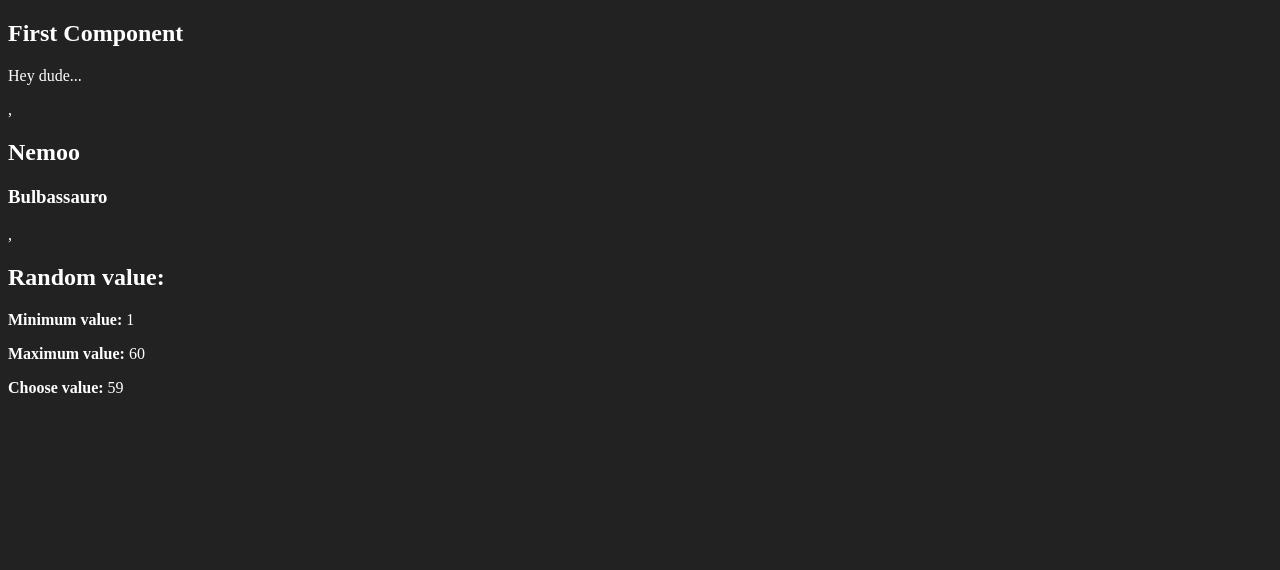
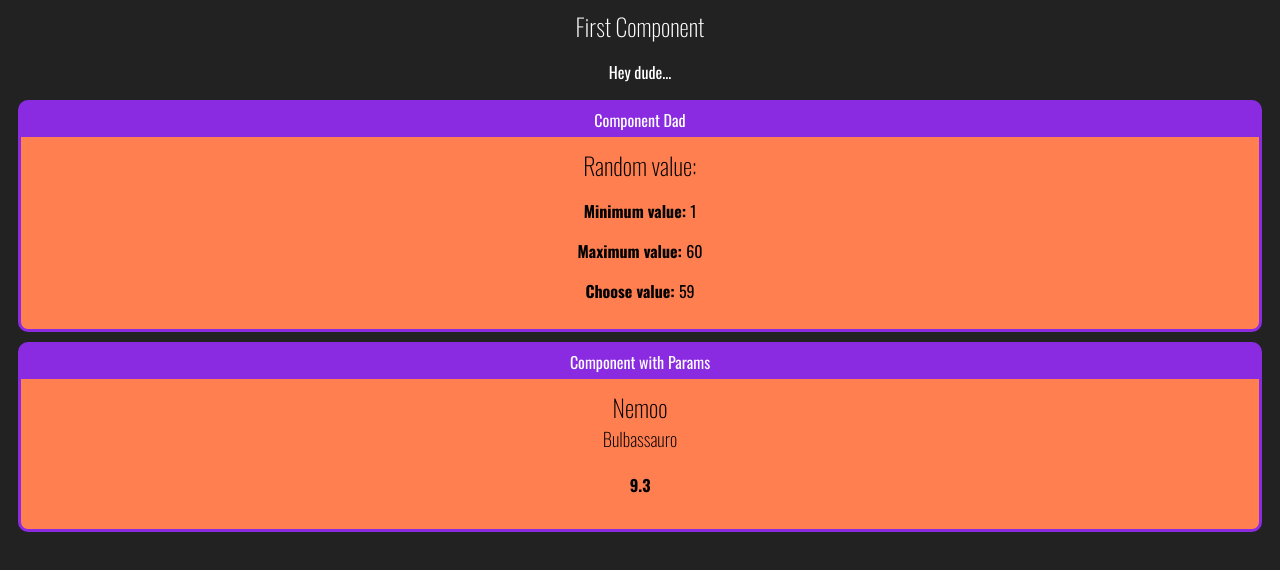
Before and after one commit to alexandresoueu/react-redux-fundamentals, a React (Create React App) app in the folder fundamentus-react/: page / in a window 1280 px wide. Shown: the top 570 px of the page. Built offline with nearby package versions, Linux system fonts and the light colour scheme; the HTML template or start-up script is replaced by a standard one.

Commit message:
create component cards

```diff
--- a/fundamentus-react/public/index.html
+++ b/fundamentus-react/public/index.html
@@ -3,6 +3,7 @@
   <head>
     <meta charset="utf-8" />
     <link rel="icon" href="%PUBLIC_URL%/favicon.ico" />
+    <link href="https://fonts.googleapis.com/css2?family=Montserrat:wght@200&family=Oswald:wght@200;300;400;469;500;600;700&display=swap" rel="stylesheet">
     <meta name="viewport" content="width=device-width, initial-scale=1" />
     <meta name="theme-color" content="#000000" />
     <meta
--- a/fundamentus-react/src/App.js
+++ b/fundamentus-react/src/App.js
@@ -4,13 +4,19 @@ import './index.css'
 import FirstComponent from './components/basics/FirstComponent'
 import ComponentWithParams from './components/basics/ComponentWithParams'
 import Random from './components/basics/Random'
+import Card from './components/layout/Card'
 
 function App(props) {
   return (
     <div id="app">
-      <FirstComponent />,
-      <ComponentWithParams title='Nemoo' subtitle='Bulbassauro' />,
-      <Random min={1} max={60} />
+      <FirstComponent />
+      <Card title="Component Dad">
+        <Random min={1} max={60} />
+      </Card>
+      <Card title="Component with Params">
+        <ComponentWithParams title='Nemoo' subtitle='Bulbassauro' score={9.3} />
+      </Card>
+
     </div>
   )
 }
--- a/fundamentus-react/src/components/basics/ComponentWithParams.js
+++ b/fundamentus-react/src/components/basics/ComponentWithParams.js
@@ -5,6 +5,7 @@ function ComponentWithParams(props) {
     <div>
       <h2>{props.title}</h2>
       <h3>{props.subtitle}</h3>
+      <h4>{props.score}</h4>
     </div>
   )
 }
--- /dev/null
+++ b/fundamentus-react/src/components/layout/Card.css
@@ -0,0 +1,19 @@
+.Card {
+  background-color: blueviolet;
+  border: 3px solid blueviolet;
+  border-radius: 10px;
+  overflow: hidden;
+  margin: 10px;
+}
+
+.Card .title {
+  padding: 5px 0px;
+  display: flex;
+  justify-content: center;
+}
+
+.Card .content {
+  background-color: coral;
+  color: #000;
+  padding: 10px;
+}
--- /dev/null
+++ b/fundamentus-react/src/components/layout/Card.js
@@ -0,0 +1,16 @@
+import React from 'react'
+
+import './Card.css'
+
+export default (props) => {
+  return (
+    <div className="Card">
+      <div className="title">
+        {props.title}
+      </div>
+      <div className="content">
+        {props.children}
+      </div>
+    </div>
+  )
+}
--- a/fundamentus-react/src/index.css
+++ b/fundamentus-react/src/index.css
@@ -1,4 +1,13 @@
 body {
+  font-family: Oswald;
   background-color: #222;
   color: #fff;
+  text-align: center;
 }
+h1, h2, h3 {
+  font-weight: 200;
+}
+
+h2, h3 {
+  margin: 0;
+}
```
